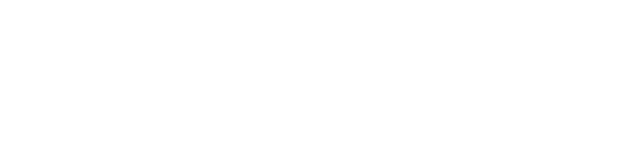
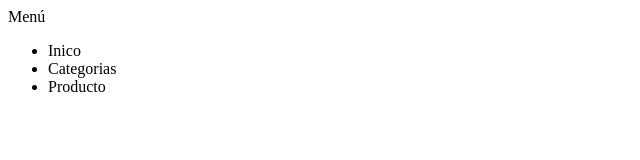
Before and after one commit to AlexisMera94/TravisAM, a website: page public_html/index.html in a window 1280 px wide. Shown: the whole page, without its empty margins (0-640 px from the left). Drawn offline with Linux system fonts and the light colour scheme.

Commit message:
Commit 3

```diff
--- a/public_html/index.html
+++ b/public_html/index.html
@@ -11,6 +11,17 @@ and open the template in the editor.
         <meta name="viewport" content="width=device-width, initial-scale=1.0">
     </head>
     <body>
-      <!-- Commit 2 -->
+        <div>Menú</div>
+
+        <!--Commit 1 -->
+        <nav>
+            <ul>
+             <li>Inico</li>
+             <li>Categorias</li>
+             <!-- Commit 3 -->
+             <li>Producto</li>
+            </ul>
+        </nav>
+
     </body>
 </html>
```
